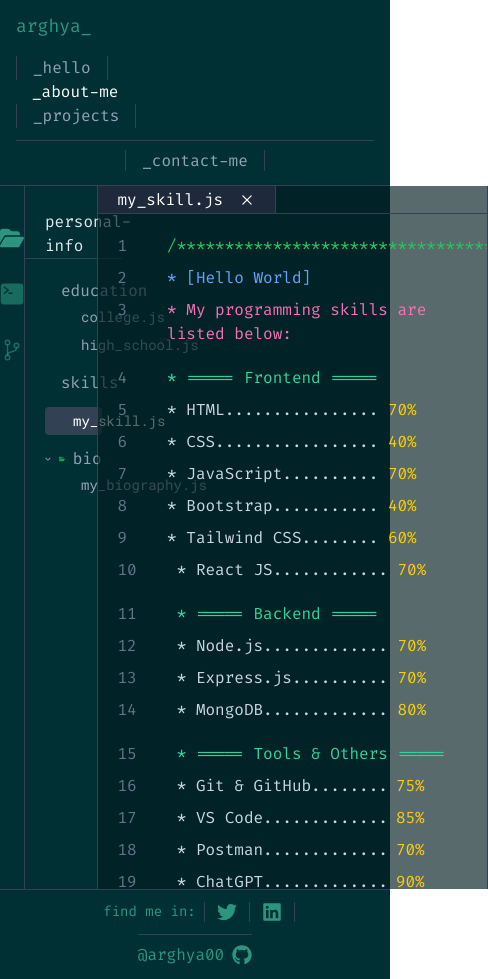
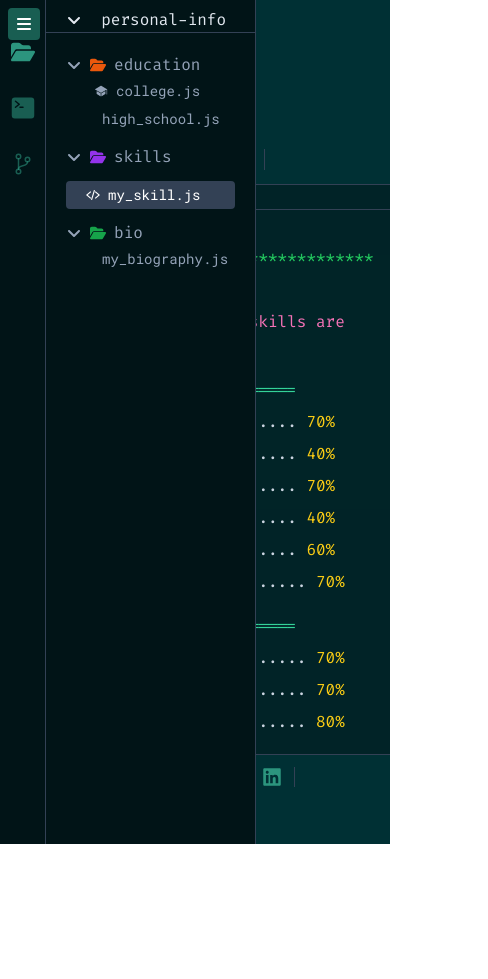
Before and after one commit to arghyadeep00/Portfolio, a React (Vite) app: page /about in a window 390 px wide. Shown: the whole page, 488 px wide, since content can reach past the window. After the commit the page ends 844 px from the top, so only its background shows below. Built offline with nearby package versions, Linux system fonts and the light colour scheme.

Commit message:
feat: enhance layout and responsiveness of App, About, and Home components

```diff
--- a/src/App.jsx
+++ b/src/App.jsx
@@ -7,12 +7,13 @@ import Navbar from "./components/Navbar";
 import Projects from "./pages/Projects";
 import Footer from "./components/Footer";
 import Contact from "./pages/Contact";
+
 function App() {
   return (
-    <>
     <div className="flex flex-col h-screen">
       <BrowserRouter>
         <Navbar />
+        <div className="flex-grow overflow-auto">
           <Routes>
             <Route path="/" element={<Home />} />
             <Route path="/about" element={<About />} />
@@ -20,10 +21,10 @@ function App() {
             <Route path="/contact" element={<Contact />} />
             <Route path="*" element={<PageNotFound />} />
           </Routes>
+        </div>
         <Footer />
       </BrowserRouter>
     </div>
-    </>
   );
 }
 
--- a/src/components/Navbar.jsx
+++ b/src/components/Navbar.jsx
@@ -41,7 +41,7 @@ function Navbar() {
         </div>
 
         {/* Right Section */}
-        <div className="mt-3 md:mt-0 text-lightGreen border-t md:border-t-0 md:border-l border-slate-700 pt-2 md:pt-0 md:px-4 w-full md:w-auto text-center md:text-left">
+        <div className="mt-3 md:mt-0 text-lightGreen md:border-t-0  border-slate-700 pt-2 md:pt-0 md:px-4 w-full md:w-auto text-center md:text-left">
           <NavLink
             to="/contact"
             className={({ isActive }) =>
--- a/src/pages/About.jsx
+++ b/src/pages/About.jsx
@@ -11,6 +11,7 @@ import {
   FaFolder,
   FaSchool,
   FaChild,
+  FaBars,
 } from "react-icons/fa6";
 import { IoIosSchool } from "react-icons/io";
 import { RxCross2 } from "react-icons/rx";
@@ -26,28 +27,24 @@ function About() {
   const [bio, setBio] = useState("block");
   const [content, setContent] = useState("skill");
   const [openTabs, setOpenTabs] = useState(["skill"]);
+  const [sidebarVisible, setSidebarVisible] = useState(true);
 
-  const folderBtnOnClick = () => {
-    setOpen(open === "block" ? "hidden" : "block");
-  };
-
-  const educationBtnOnClick = () => {
+  const folderBtnOnClick = () => setOpen(open === "block" ? "hidden" : "block");
+  const educationBtnOnClick = () =>
     setEducation(education === "hidden" ? "block" : "hidden");
-  };
-
-  const skillBtnOnClick = () => {
+  const skillBtnOnClick = () =>
     setSkill(skill === "hidden" ? "block" : "hidden");
-  };
-
-  const setBioOnClick = () => {
-    setBio(bio === "hidden" ? "block" : "hidden");
-  };
+  const setBioOnClick = () => setBio(bio === "hidden" ? "block" : "hidden");
 
   const handleOnClick = (e) => {
     const id = e.target.id;
     setContent(id);
     if (!openTabs.includes(id)) {
       setOpenTabs((prev) => [...prev, id]);
+    }
+    // Auto hide sidebar on small screens after click
+    if (window.innerWidth < 768) {
+      setSidebarVisible(false);
     }
   };
 
@@ -77,10 +74,22 @@ function About() {
   };
 
   return (
-    <div className="h-full bg-mutedGreenBlue font-firaCode">
+    <div className="h-full bg-mutedGreenBlue font-firaCode overflow-hidden">
       <div className="flex h-full">
+        {/* Sidebar Toggle Button - Mobile */}
+        <button
+          className="md:hidden p-2 text-white absolute top-2 left-2 z-50 bg-darkGreen rounded"
+          onClick={() => setSidebarVisible(!sidebarVisible)}
+        >
+          <FaBars />
+        </button>
+
         {/* Sidebar Left */}
-        <div className="h-full w-1/4 border-r border-slate-700 flex">
+        <div
+          className={`z-40 md:relative fixed top-0 left-0 h-full bg-[#011417] border-r border-slate-700 flex transition-transform duration-300 ${
+            sidebarVisible ? "translate-x-0" : "-translate-x-full"
+          } w-64 md:w-1/4`}
+        >
           {/* Icons column */}
           <div className="h-full w-14 border-r border-slate-700 flex flex-col items-center">
             <div className="mt-10 flex flex-col text-2xl gap-8">
@@ -91,9 +100,9 @@ function About() {
           </div>
 
           {/* Folder structure */}
-          <div className="w-full">
+          <div className="w-full overflow-y-auto">
             <div
-              className="border-b border-slate-700 flex items-center justify-start px-5 text-slate-200 cursor-pointer select-none"
+              className="border-b border-slate-700 flex items-center justify-start px-5 text-slate-200 cursor-pointer select-none mt-2"
               onClick={folderBtnOnClick}
             >
               {open === "block" ? <FaAngleDown /> : <FaAngleRight />}&nbsp;
@@ -191,13 +200,13 @@ function About() {
         </div>
 
         {/* Main Content Area */}
-        <div className="h-full w-full border-r border-slate-700 bg-[#021e20a8] select-none">
+        <div className="flex flex-col h-full w-full bg-[#021e20a8] select-none">
           {/* Top Title Bar */}
-          <div className="titlebar border-b border-slate-700 h-7 flex text-slate-400">
+          <div className="titlebar border-b border-slate-700 h-7 flex text-slate-400 ">
             {openTabs.map((tab) => (
               <span
                 key={tab}
-                className={`flex items-center gap-4 border-r border-slate-700 px-5 cursor-pointer ${
+                className={`flex items-center gap-4 border-r border-slate-700 px-5 cursor-pointer whitespace-nowrap ${
                   content === tab ? "text-white bg-slate-800" : "text-slate-400"
                 }`}
                 onClick={() => setContent(tab)}
@@ -215,10 +224,12 @@ function About() {
           </div>
 
           {/* Content Display */}
-          {content === "college" && <College />}
-          {content === "school" && <School />}
-          {content === "skill" && <Skill />}
-          {content === "bio" && <Bio />}
+          <div className="flex-grow p-4 h-[calc(100vh-1.75rem)]">
+            {content === "college" && <College />}
+            {content === "school" && <School />}
+            {content === "skill" && <Skill />}
+            {content === "bio" && <Bio />}
+          </div>
         </div>
       </div>
     </div>
--- a/src/pages/Home.jsx
+++ b/src/pages/Home.jsx
@@ -5,7 +5,7 @@ import image from "../assets/react.svg";
 function Home() {
   return (
     <>
-      <div className="bg-mutedGreenBlue min-h-[86vh] font-firaCode flex flex-col lg:flex-row gap-12 px-6 lg:px-24 py-10">
+      <div className="bg-mutedGreenBlue min-h-full font-firaCode flex flex-col lg:flex-row gap-12 px-6 lg:px-24 py-10">
         {/* Left Column */}
         <div className="lg:w-1/2 w-full flex flex-col justify-center">
           <div>
```
Lines whose indentation alone changed are shown as unchanged.
